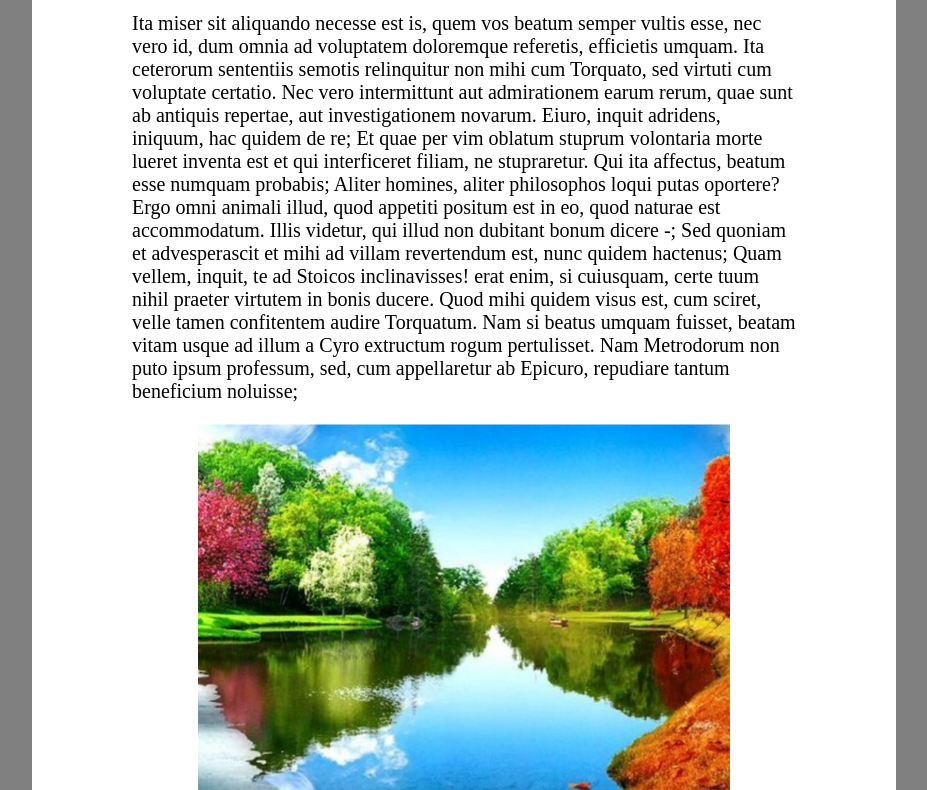
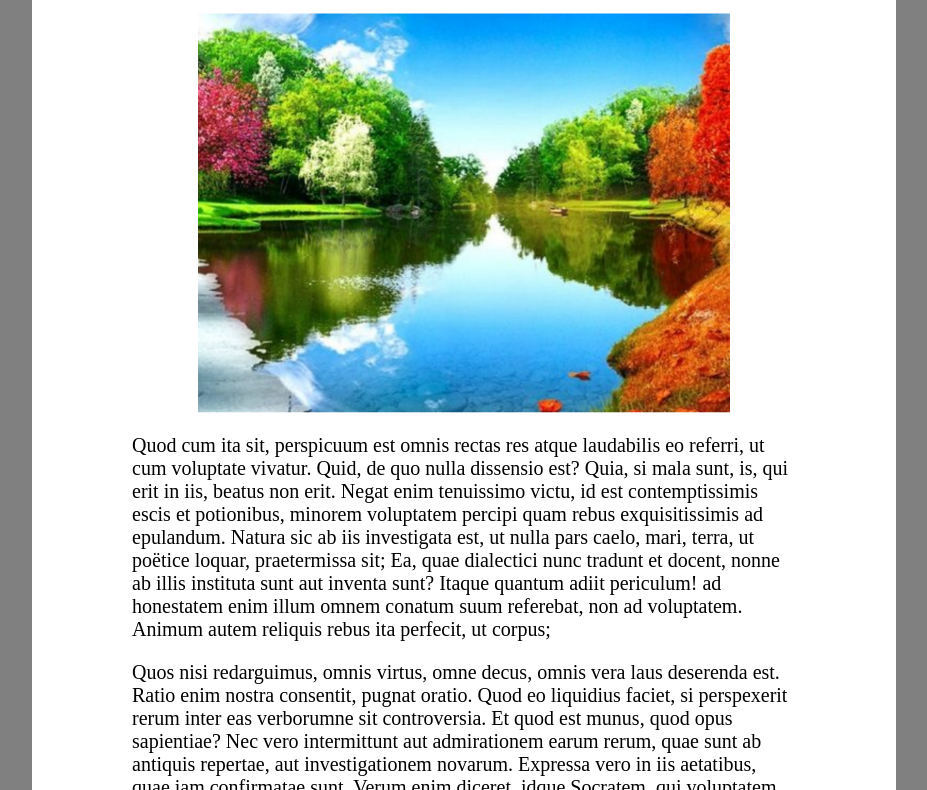
Before and after one commit to Solevo1/html, a plain HTML site: page index.html in a window 1280 px wide. Shown: the part 137-927 px from the top of the page, without its empty margins (176-1103 px from the left). Drawn offline with Linux system fonts and the light colour scheme.

Commit message:
some changes

```diff
--- a/css/style.css
+++ b/css/style.css
@@ -25,3 +25,7 @@ thead {
 tbody > tr:nth-of-type(odd)  {
     background: #f2f2f2;
 }
+
+h1 {
+    color: red;
+}
--- a/index.html
+++ b/index.html
@@ -15,25 +15,7 @@
             Hoc non est positum in nostra actione.
         </h1>
       </header>
-      <p>
-        Ita miser sit aliquando necesse est is, quem vos beatum semper vultis esse,
-        nec vero id, dum omnia ad voluptatem doloremque referetis, efficietis umquam.
-        Ita ceterorum sententiis semotis relinquitur non mihi cum Torquato, sed virtuti
-        cum voluptate certatio. Nec vero intermittunt aut admirationem earum rerum,
-        quae sunt ab antiquis repertae, aut investigationem novarum. Eiuro, inquit
-        adridens, iniquum, hac quidem de re; Et quae per vim oblatum stuprum
-        volontaria morte lueret inventa est et qui interficeret filiam, ne stupraretur. Qui
-        ita affectus, beatum esse numquam probabis; Aliter homines, aliter philosophos
-        loqui putas oportere? Ergo omni animali illud, quod appetiti positum est in eo,
-        quod naturae est accommodatum. Illis videtur, qui illud non dubitant bonum
-        dicere -; Sed quoniam et advesperascit et mihi ad villam revertendum est, nunc
-        quidem hactenus; Quam vellem, inquit, te ad Stoicos inclinavisses! erat enim, si
-        cuiusquam, certe tuum nihil praeter virtutem in bonis ducere. Quod mihi quidem
-        visus est, cum sciret, velle tamen confitentem audire Torquatum. Nam si beatus
-        umquam fuisset, beatam vitam usque ad illum a Cyro extructum rogum
-        pertulisset. Nam Metrodorum non puto ipsum professum, sed, cum appellaretur
-        ab Epicuro, repudiare tantum beneficium noluisse;
-      </p>
+
       <img class="img1" src="img/1.png" alt="nature" width="80%"/>
       <p>
         Quod cum ita sit, perspicuum est omnis rectas res atque laudabilis eo
```
